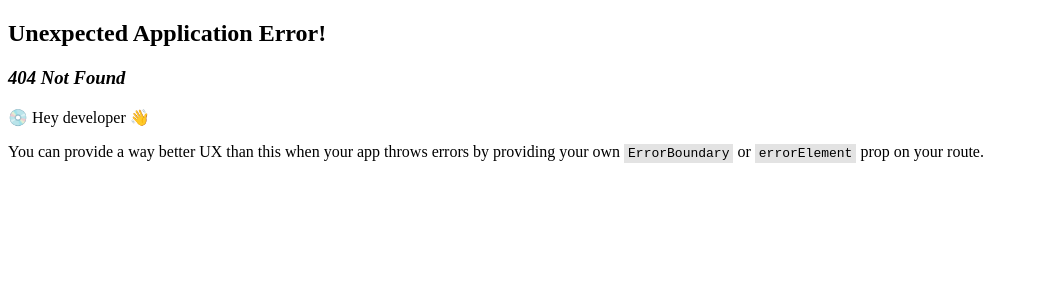
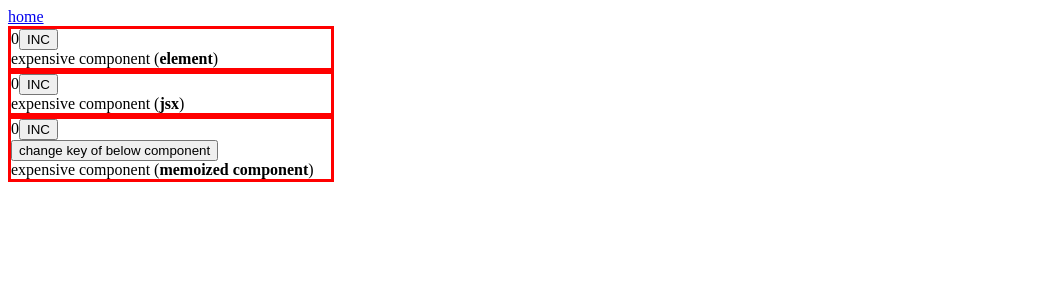
Before and after one commit to mperdikeas/react-hooks-playground, a React (Create React App) app in the folder frontend/: page /components-jsx-memo-useMemo in a window 1280 px wide. Before the commit this address had no page. Shown: the top 300 px of the page, without its empty margins (0-1039 px from the left). Built offline with nearby package versions, Linux system fonts and the light colour scheme.

Commit message:
extended JSX elements as opposed to component by including memo-ized components

```diff
--- a/frontend/src/app.tsx
+++ b/frontend/src/app.tsx
@@ -9,7 +9,7 @@ import {LandingPage                } from './landing-page';
 import {UseStateVsUseRef           } from './use-state-vs-use-ref';
 import {UseStateVsUseRefWtUseEffect} from './use-state-vs-use-ref-wt-use-effect';
 import {UseEffectDemo              } from './use-effect-demo';
-import {PassingElementsAsJSX       } from './passing-elements-as-JSX';
+import {Components_JSX_Memo_UseMemo} from './components-JSX-memo-useMemo';
 
 const router = createBrowserRouter([
   {
@@ -29,8 +29,8 @@ const router = createBrowserRouter([
     element: <UseEffectDemo/>
   },
   {
-    path: '/passing-elements-as-JSX',
-    element: <PassingElementsAsJSX/>
+    path: '/components-jsx-memo-useMemo',
+    element: <Components_JSX_Memo_UseMemo/>
   },
 ]);
 
--- a/frontend/src/passing-elements-as-JSX.tsx
+++ b/frontend/src/components-JSX-memo-useMemo.tsx
@@ -1,8 +1,10 @@
-import React, {useState} from 'react';
+import React, {useState, memo} from 'react';
 
 import {Link} from 'react-router-dom';
 
-export function PassingElementsAsJSX() {
+export function Components_JSX_Memo_UseMemo() {
+
+
 
   return (
     <>
@@ -11,6 +13,7 @@ export function PassingElementsAsJSX() {
       <CounterB>
         <ExpensiveComponent id={'jsx'}/>
       </CounterB>
+      <CounterC/>
     </>
   );
 
@@ -49,12 +52,34 @@ function CounterB({children}:{children: JSX.Element}) {
 }
 
 
+function CounterC() {
+
+  let [counter, setCounter] = useState(0);
+  let [key, set_key] = useState(0);
+
+  return (
+      <div style={{border: '3px red solid', width: '20em'}}>
+          <div>
+            {counter}
+            <button onClick={()=>setCounter(counter+1)}>INC</button>
+          </div>
+          <button onClick={()=>set_key(key+1)}>change key of below component</button>
+          <ExpensiveComponentMemoized key={key}/>
+      </div>
+  );
+}
+
+
 
 function ExpensiveComponent({id}: {id: string}) {
-  console.log(`expensive component passed as [${id}] rendering start`);
+  const preamble = `expensive component passed as [${id}] rendering`;
+  console.log(`${preamble} start`);
   for (let i = 0; i < 1*1000*1000*1000; i++) {
     i++;
   }
-  console.log(`expensive component rendering finish`);
-  return <div>expensive component</div>
+  console.log(`${preamble} finish`);
+  return <div>expensive component (<b>{id}</b>)</div>
 }
+
+
+const ExpensiveComponentMemoized = memo(()=><ExpensiveComponent id={'memoized component'}/>);
--- a/frontend/src/landing-page.tsx
+++ b/frontend/src/landing-page.tsx
@@ -13,7 +13,7 @@ export function LandingPage() {
         <Link to='/use-effect-demo'><b>useEffect</b> demo</Link>
       </div>
       <div>
-        <Link to='/passing-elements-as-JSX'>passing expensive elements as JSX demo</Link>
+        <Link to='/components-jsx-memo-useMemo'>components, JSX Elements, <b>memo</b> and <b>useMemo</b></Link>
       </div>
     </>
   );
```
